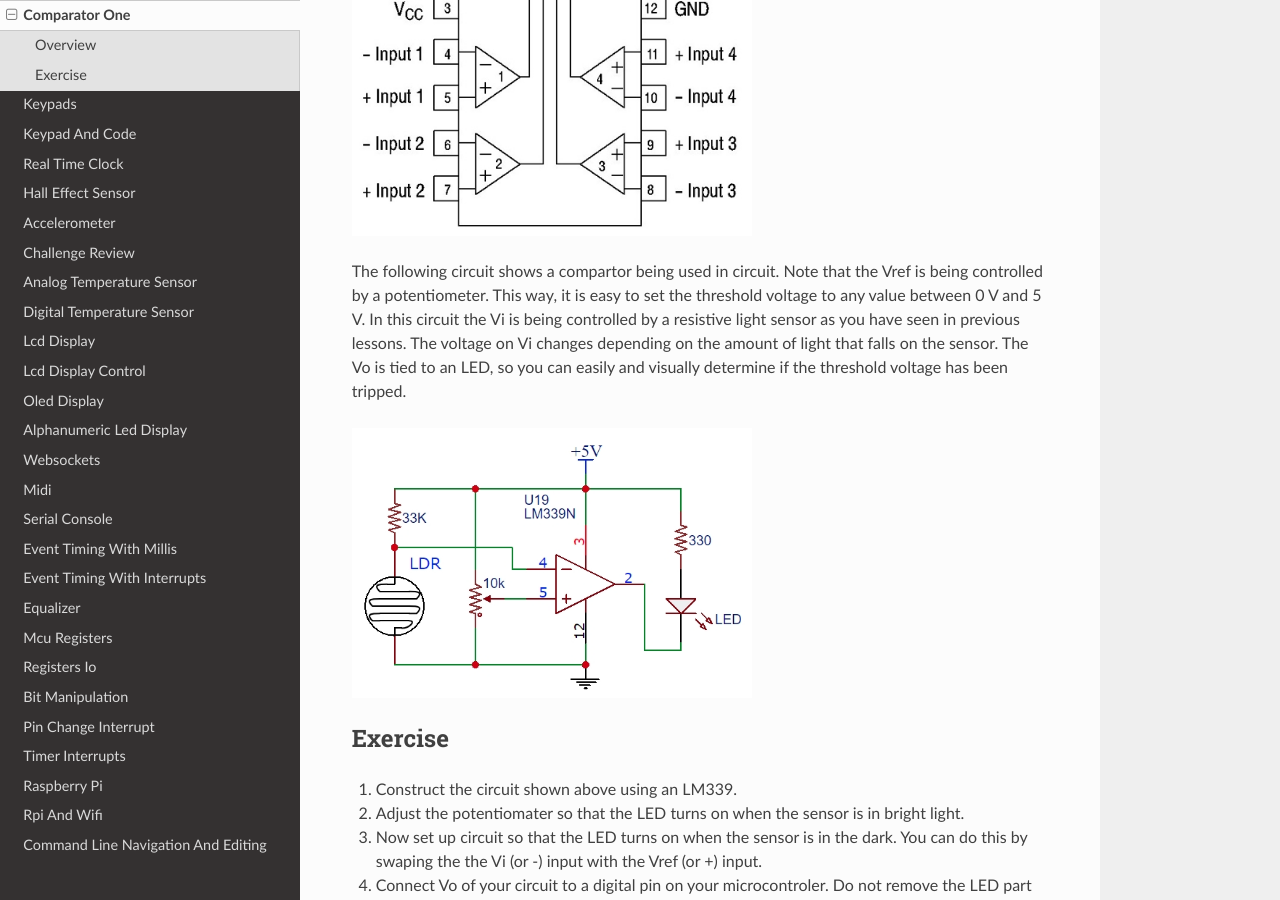
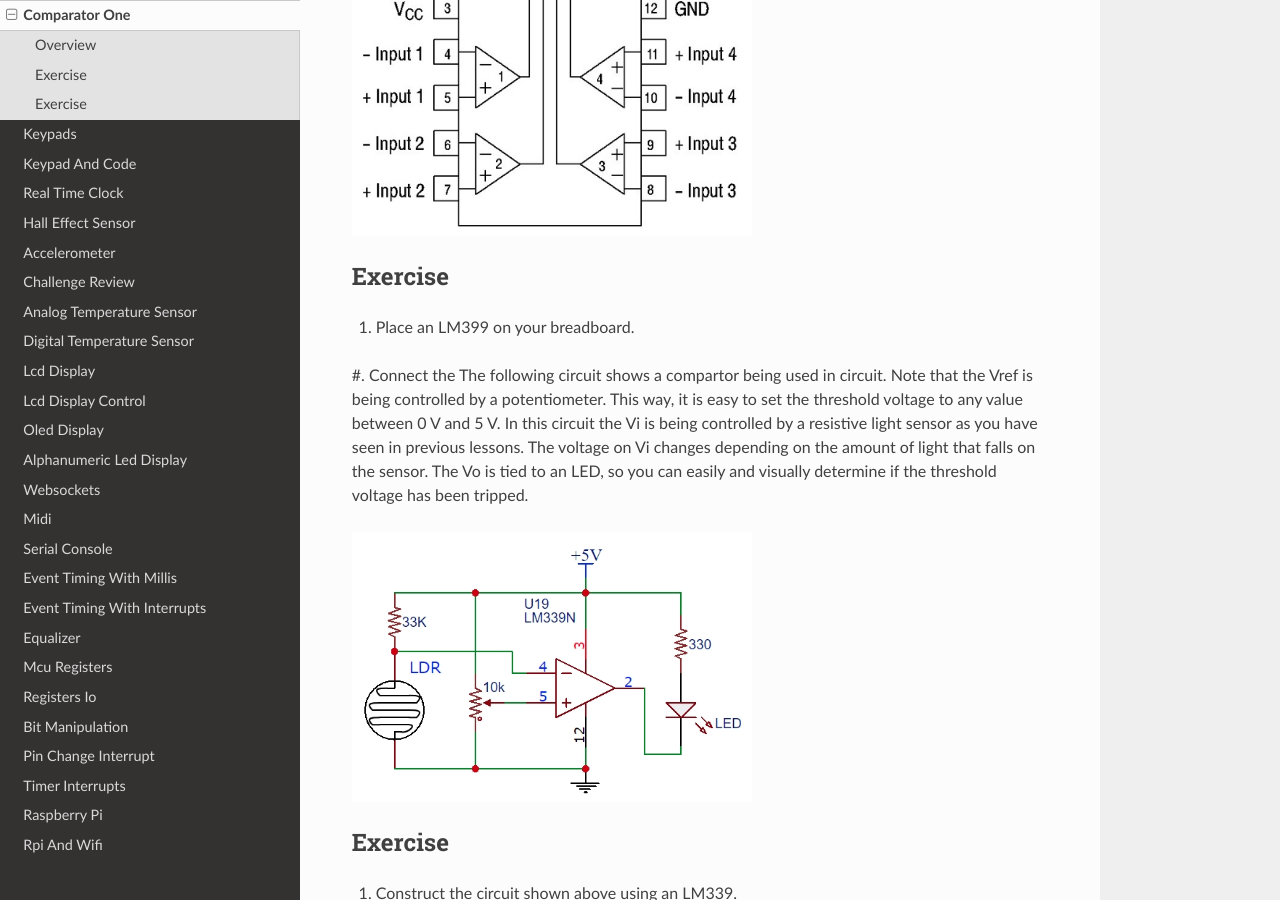
Before and after one commit to maxtkc/mvths-wiki, a Sphinx documentation site: the page built from docs/065-comparator.rst, in a window 1280 px wide and 900 px high, scrolled down 914 px. Built offline with Sphinx 7.4.7 and the Read the Docs theme 2.0.0, drawn with Linux system fonts in a browser that asks for light colours; pages that are not in the unit, such as notebooks, are missing from menus.

Commit message:
Update 065-comparator.rst

```diff
--- a/docs/065-comparator.rst
+++ b/docs/065-comparator.rst
@@ -18,6 +18,12 @@ Below is the pin diagram for an LM339. The LM339 used in the circuit above, is a
    :width: 400
    :alt:
 
+
+Exercise
+--------
+
+#. Place an LM399 on your breadboard.
+#. Connect the
 The following circuit shows a compartor being used in circuit. Note that the Vref is being controlled by a potentiometer. This way, it is easy to set the threshold voltage to any value between 0 V and 5 V. In this circuit the Vi is being controlled by a resistive light sensor as you have seen in previous lessons. The voltage on Vi changes depending on the amount of light that falls on the sensor. The Vo is tied to an LED, so you can easily and visually determine if the threshold voltage has been tripped.
 
 .. figure:: images/LM339circuit.PNG
```
